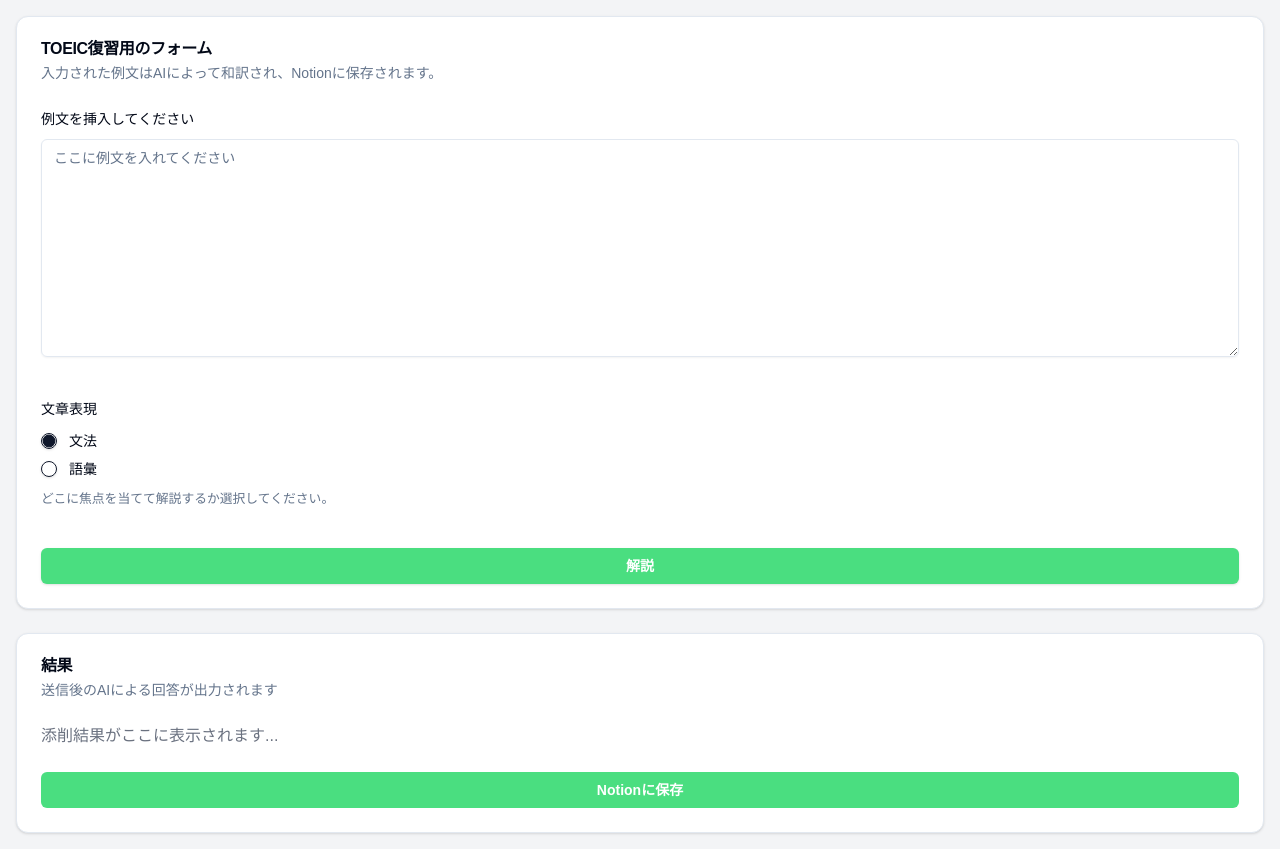
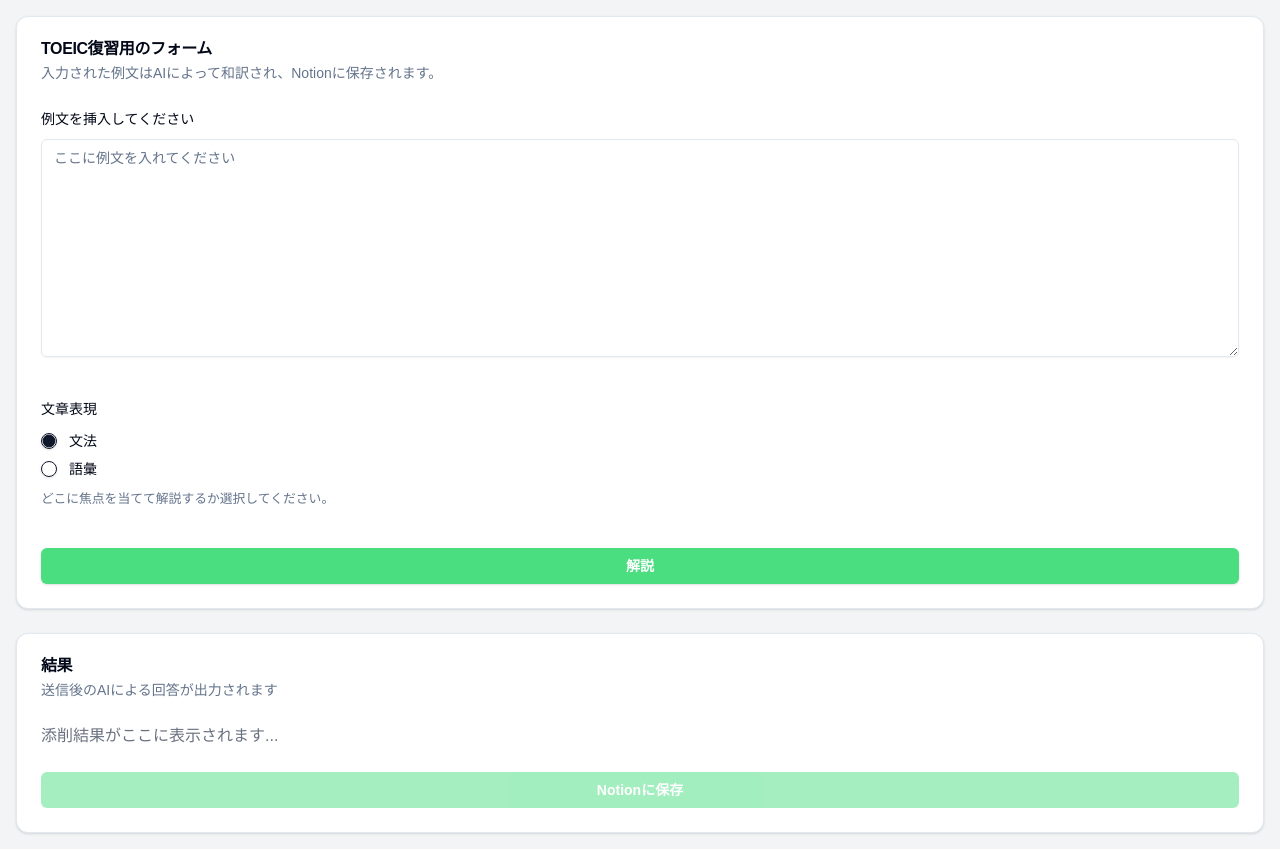
Before and after one commit to yusuken1121/ProofreadToNotion, a Next.js app: page /toeic in a window 1280 px wide. Built offline with nearby package versions, Linux system fonts and the light colour scheme.

Commit message:
⚡️ useState => isSubmittingに変更

```diff
--- a/src/app/toeic/page.tsx
+++ b/src/app/toeic/page.tsx
@@ -28,7 +28,7 @@ import { useForm } from "react-hook-form";
 import ReactMarkdown from "react-markdown";
 import remarkGfm from "remark-gfm";
 import { toast } from "sonner";
-import { set, z } from "zod";
+import { z } from "zod";
 
 const formSchema = z.object({
   sentence: z.string().min(2, {
@@ -37,10 +37,13 @@ const formSchema = z.object({
   description_type: z.enum(["grammar", "vocabulary"]),
 });
 
+const saveFormSchema = z.object({
+  sentence: z.string(),
+  description: z.string(),
+});
+
 const ToeicPage = () => {
   const [result, setResult] = useState<string | null>(null);
-  const [resultLoading, setResultLoading] = useState(false);
-  const [saveLoading, setSaveLoading] = useState(false);
 
   const form = useForm<z.infer<typeof formSchema>>({
     resolver: zodResolver(formSchema),
@@ -50,9 +53,16 @@ const ToeicPage = () => {
     },
   });
 
+  const saveForm = useForm<z.infer<typeof saveFormSchema>>({
+    resolver: zodResolver(saveFormSchema),
+    defaultValues: {
+      sentence: "",
+      description: "",
+    },
+  });
+
   const onSubmit = async (values: z.infer<typeof formSchema>) => {
     console.log(values);
-    setResultLoading(true);
     try {
       const response = await fetch("/api/toeic", {
         method: "POST",
@@ -68,6 +78,9 @@ const ToeicPage = () => {
 
       const data = await response.json();
       setResult(data.description);
+      // Update the saveForm values when we get a new result
+      saveForm.setValue("sentence", values.sentence);
+      saveForm.setValue("description", data.description);
       toast.success("完了しました。");
     } catch (error) {
       if (error instanceof Error) {
@@ -75,30 +88,24 @@ const ToeicPage = () => {
       } else {
         toast.error(ERROR_MESSAGES.ja.FRONTEND.GENERAL.UNEXPECTED);
       }
-    } finally {
-      setResultLoading(false);
     }
   };
 
-  const saveToNotion = async () => {
-    setSaveLoading(true);
+  const saveToNotion = async (values: z.infer<typeof saveFormSchema>) => {
     try {
       const response = await fetch("/api/save-to-notion-toeic", {
         method: "POST",
         headers: {
           "Content-Type": "application/json",
         },
-        body: JSON.stringify({
-          sentence: form.getValues().sentence,
-          description: result,
-        }),
+        body: JSON.stringify(values),
       });
 
       if (!response.ok) {
         throw new Error("送信に失敗しました。");
       }
 
-      const data = await response.json();
+      await response.json();
       toast.success("完了しました。");
     } catch (error) {
       if (error instanceof Error) {
@@ -106,8 +113,6 @@ const ToeicPage = () => {
       } else {
         toast.error(ERROR_MESSAGES.ja.FRONTEND.GENERAL.UNEXPECTED);
       }
-    } finally {
-      setSaveLoading(false);
     }
   };
 
@@ -189,9 +194,9 @@ const ToeicPage = () => {
                 <Button
                   type="submit"
                   className="w-full bg-green-400 hover:bg-green-400/80 hover:bg-opacity-80 text-white font-bold"
-                  disabled={resultLoading}
+                  disabled={form.formState.isSubmitting}
                 >
-                  {resultLoading ? (
+                  {form.formState.isSubmitting ? (
                     <>
                       <Loader2 className="w-5 h-5 animate-spin" />{" "}
                       <span>処理中...</span>
@@ -225,13 +230,18 @@ const ToeicPage = () => {
             </div>
           </CardContent>
           <CardFooter>
+            <Form {...saveForm}>
+              <form
+                className="w-full"
+                onSubmit={saveForm.handleSubmit(saveToNotion)}
+              >
                 <Button
-              onClick={saveToNotion}
+                  type="submit"
                   className="w-full"
                   variant="green"
-              disabled={saveLoading}
+                  disabled={!result || saveForm.formState.isSubmitting}
                 >
-              {saveLoading ? (
+                  {saveForm.formState.isSubmitting ? (
                     <>
                       <Loader2 className="w-5 h-5 animate-spin" />{" "}
                       <span>処理中...</span>
@@ -240,6 +250,8 @@ const ToeicPage = () => {
                     <span>Notionに保存</span>
                   )}
                 </Button>
+              </form>
+            </Form>
           </CardFooter>
         </Card>
       </div>
```
Lines whose indentation alone changed are shown as unchanged.
